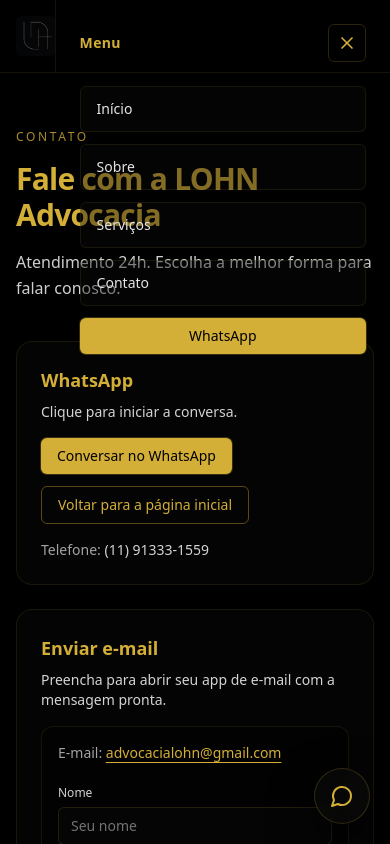
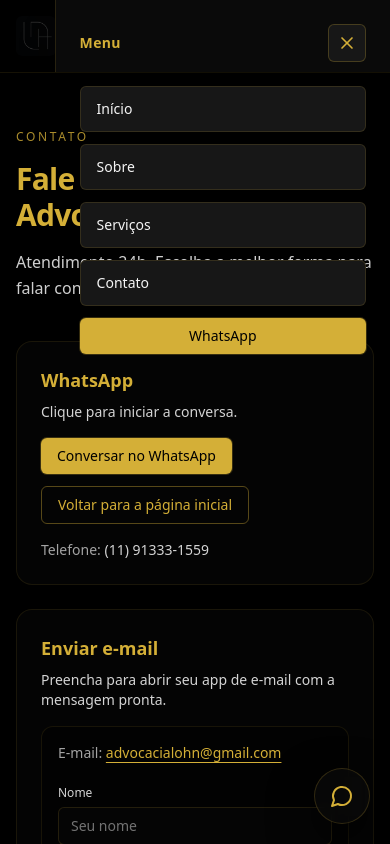
Before and after one commit to zerofreitas2009/Projeto-Site-LOHN, a React (Vite) app: page /contato in a window 390 px wide. Both pictures are taken after a click on the button 355 px from the left and 36 px from the top of the page. Shown: the top 844 px of the page. Built offline with nearby package versions, Linux system fonts and the light colour scheme.

Commit message:
[dyad] Menu mobile ajustado para fundo sólido e itens com maior contraste; removida a frase "Site estático — versão inicial para refinamento." do rodapé.

```diff
--- a/src/components/site/SiteFooter.tsx
+++ b/src/components/site/SiteFooter.tsx
@@ -55,9 +55,8 @@ export default function SiteFooter() {
           </div>
         </div>
 
-        <div className="mt-8 flex flex-col gap-3 border-t border-gold/10 pt-6 text-xs text-neutral-500 md:flex-row md:items-center md:justify-between">
-          <div>© {new Date().getFullYear()} LOHN Advocacia. Todos os direitos reservados.</div>
-          <div className="text-neutral-600">Site estático — versão inicial para refinamento.</div>
+        <div className="mt-8 border-t border-gold/10 pt-6 text-xs text-neutral-500">
+          © {new Date().getFullYear()} LOHN Advocacia. Todos os direitos reservados.
         </div>
       </div>
     </footer>
--- a/src/components/site/SiteHeader.tsx
+++ b/src/components/site/SiteHeader.tsx
@@ -95,7 +95,7 @@ export default function SiteHeader() {
         {/* Mobile */}
         <button
           type="button"
-          className="inline-flex items-center justify-center rounded-md border border-gold/20 bg-neutral-950/40 p-2 text-gold md:hidden"
+          className="inline-flex items-center justify-center rounded-md border border-gold/20 bg-neutral-950/60 p-2 text-gold md:hidden"
           aria-label={open ? "Fechar menu" : "Abrir menu"}
           onClick={() => setOpen((v) => !v)}
         >
@@ -107,16 +107,16 @@ export default function SiteHeader() {
       {open ? (
         <div className="fixed inset-0 z-50 md:hidden">
           <div
-            className="absolute inset-0 bg-black/70"
+            className="absolute inset-0 bg-black/80"
             onClick={() => setOpen(false)}
             aria-hidden
           />
-          <div className="absolute right-0 top-0 h-full w-[86%] max-w-sm border-l border-gold/10 bg-black p-6">
+          <div className="absolute right-0 top-0 h-full w-[86%] max-w-sm border-l border-gold/15 bg-neutral-950 p-6 shadow-2xl">
             <div className="flex items-center justify-between">
               <div className="text-sm font-semibold tracking-wide text-gold">Menu</div>
               <button
                 type="button"
-                className="rounded-md border border-gold/20 p-2 text-gold"
+                className="rounded-md border border-gold/25 bg-neutral-900 p-2 text-gold"
                 aria-label="Fechar menu"
                 onClick={() => setOpen(false)}
               >
@@ -132,7 +132,7 @@ export default function SiteHeader() {
                       key={item.to}
                       to={item.to}
                       onClick={() => setOpen(false)}
-                      className="rounded-md border border-gold/10 bg-neutral-950/40 px-4 py-3 text-sm text-neutral-200 hover:border-gold/30"
+                      className="rounded-md border border-gold/15 bg-neutral-900 px-4 py-3 text-sm text-neutral-100 hover:border-gold/30 hover:bg-neutral-900/80"
                     >
                       {item.label}
                     </Link>
@@ -145,7 +145,7 @@ export default function SiteHeader() {
                     key={item.hash}
                     href={href}
                     onClick={() => setOpen(false)}
-                    className="rounded-md border border-gold/10 bg-neutral-950/40 px-4 py-3 text-sm text-neutral-200 hover:border-gold/30"
+                    className="rounded-md border border-gold/15 bg-neutral-900 px-4 py-3 text-sm text-neutral-100 hover:border-gold/30 hover:bg-neutral-900/80"
                   >
                     {item.label}
                   </a>
```
